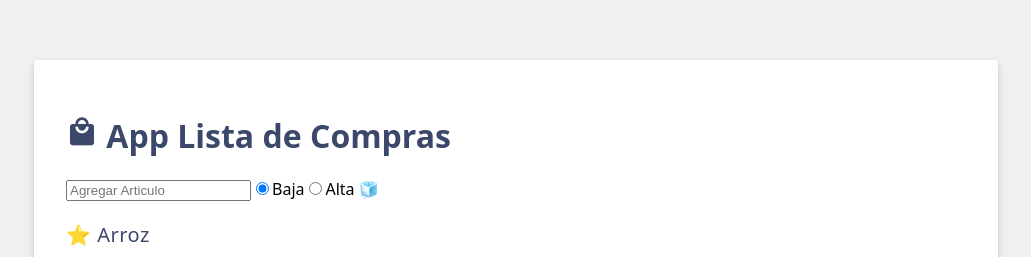
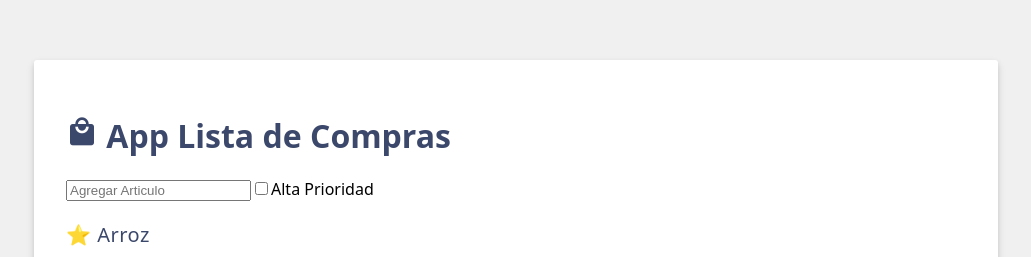
Before and after one commit to Dianalmc23/Vue.js-ShoppingCart1, a Vue app: page / in a window 1280 px wide. Shown: the part 150-407 px from the top of the page, without its empty margins (124-1155 px from the left). Built offline with nearby package versions, Linux system fonts and the light colour scheme.

Commit message:
⭐Feat: Checkbox Bind checkbox with newItemPriority varibale

```diff
--- a/src/App.vue
+++ b/src/App.vue
@@ -13,16 +13,15 @@ const items = ref([
 {id: 4, label: 'Almendras'}
 ]);
 const newItem = ref('');
-const newItemPriority = ref('low')
+const newItemPriority = ref('false')
 </script>
 
 <template>
   <h1><i :class="shoppingIcon">local_mall</i> {{ header }}</h1>
   <input v-model="newItem" type="text" placeholder="Agregar Articulo">
-  <!-- Radio Buttons -->
-  <label><input type="radio" v-model="newItemPriority" value="low">Baja</label>
-  <label><input type="radio" v-model="newItemPriority" value="high">Alta</label>
-  {{ newItemPriority === 'low'?'🧊':'🔥' }}
+  <!-- Buttons -->
+ <label><input type="checkbox" v-model="newItemPriority">Alta Prioridad</label>
+
   <ul>
   <li v-for="({ id, label }, i) in items" v-bind:key="id">⭐ {{ label }}</li>
   </ul>
```
